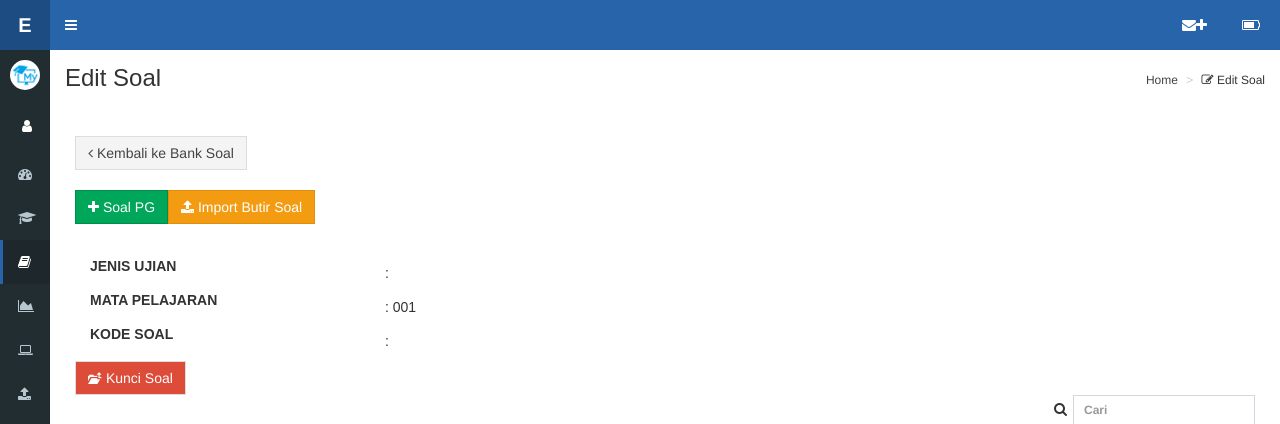
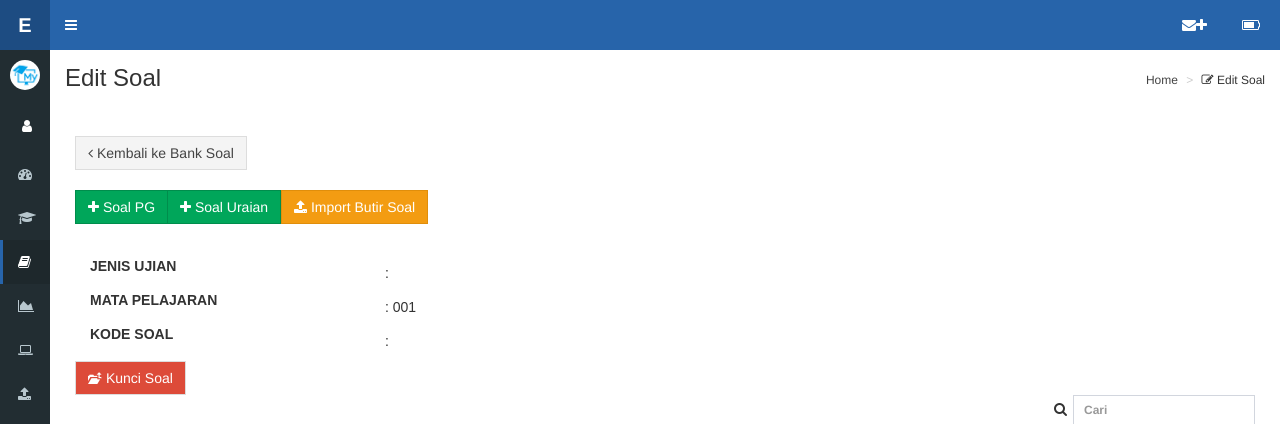
Before and after one commit to bumitekno/cbt-smartschool, a PHP site: page /on-admin/edit-soal.php?matpel=001 in a window 1280 px wide. Shown: the top 424 px of the page. Run offline with PHP 8.4, Linux system fonts and the light colour scheme; the visitor is signed in with stand-in values (Sample User, id 1); data comes from the database, SQL or seed files in the repository; data that the repository does not hold is empty; some libraries are stand-ins or nearby versions.

Commit message:
Update dt_edit_soal.php

```diff
--- a/on-admin/page/dt_edit_soal.php
+++ b/on-admin/page/dt_edit_soal.php
@@ -11,7 +11,7 @@ $ur = mysqli_fetch_array ($query2);
 	</script>
 <div class="btn-group" role="group" aria-label="Basic example">
 <button id="clot" type="button" class="btn btn-success" data-target="#ModalAdd" data-toggle="modal"><i class="fa fa-plus"></i> Soal PG</button>
-<!-- <button id="clot" type="button" class="btn btn-success" data-target="#ModalAdd2" data-toggle="modal"><i class="fa fa-plus"></i> Soal Uraian</button> -->
+<button id="clot" type="button" class="btn btn-success" data-target="#ModalAdd2" data-toggle="modal"><i class="fa fa-plus"></i> Soal Uraian</button>
 <a href="soal-import.php"><button id="clot2" type="button" class="btn btn-warning"><i class="fa fa-upload"></i> Import Butir Soal</button></a>
 <a class='open_modal1' style='font-decoration:none;color:#222;' hidden><button id="clot" type='button' class='btn btn-danger' ><i class='fa fa-picture-o'></i> Database | Upload gambar soal</button></a>
 </div>
```
